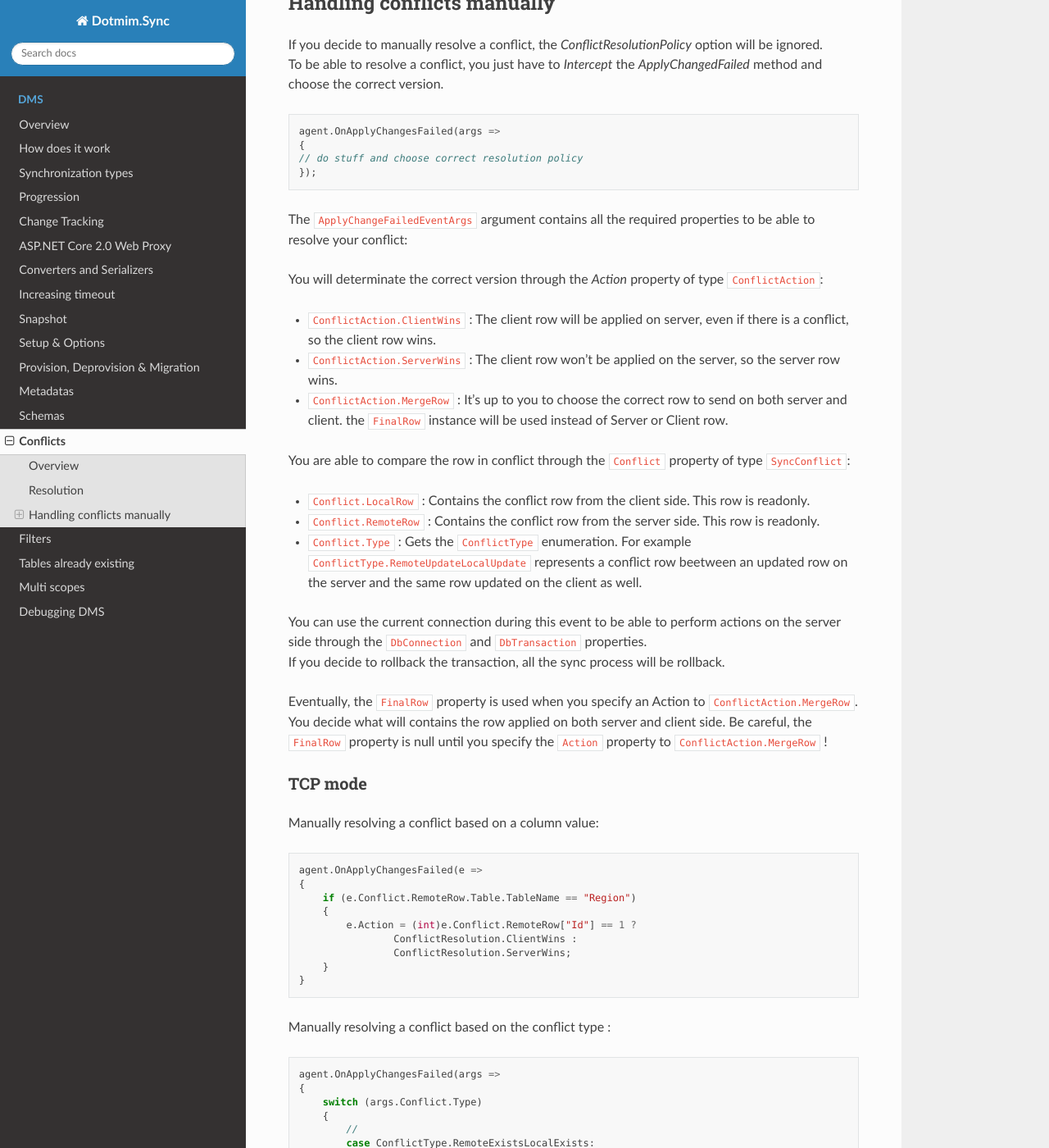
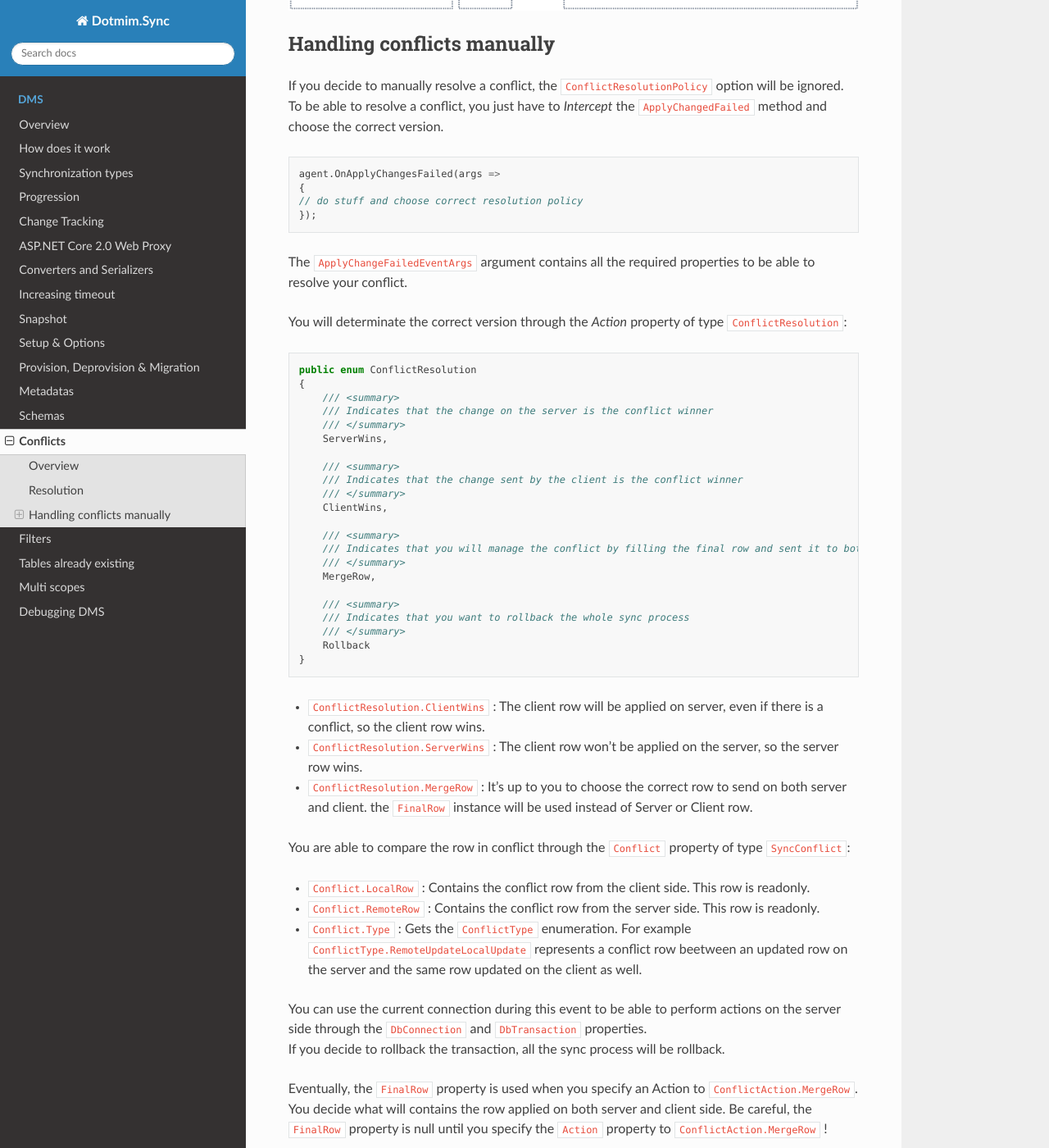
Before and after one commit to Mimetis/Dotmim.Sync, a Sphinx documentation site: the page built from docs/Conflict.rst, in a window 1280 px wide and 1400 px high, scrolled down 3112 px. Shown: the whole window at 82% size. Built offline with Sphinx 7.4.7 and the Read the Docs theme 2.0.0, drawn with Linux system fonts in a browser that asks for light colours; some of the changed text lies outside the part shown.

Commit message:
edit conflict.rst [SKIP CI]

```diff
--- a/docs/Conflict.rst
+++ b/docs/Conflict.rst
@@ -62,8 +63,8 @@ Here is the same workflow, when the conflict resolution is now set to ``ClientWi
 Handling conflicts manually
 ^^^^^^^^^^^^^^^^^^^^^^^^^^^^^^
 
-| If you decide to manually resolve a conflict, the `ConflictResolutionPolicy` option will be ignored.
-| To be able to resolve a conflict, you just have to *Intercept*  the `ApplyChangedFailed` method and choose the correct version.
+| If you decide to manually resolve a conflict, the ``ConflictResolutionPolicy`` option will be ignored.
+| To be able to resolve a conflict, you just have to *Intercept*  the ``ApplyChangedFailed`` method and choose the correct version.
 
 .. code-block:: csharp
 
@@ -73,13 +74,41 @@ Handling conflicts manually
     });
 
 
-The ``ApplyChangeFailedEventArgs`` argument contains all the required properties to be able to resolve your conflict:
+The ``ApplyChangeFailedEventArgs`` argument contains all the required properties to be able to resolve your conflict.
 
-You will determinate the correct version through the `Action` property of type ``ConflictAction``:
+You will determinate the correct version through the `Action` property of type ``ConflictResolution``:
 
-* ``ConflictAction.ClientWins`` : The client row will be applied on server, even if there is a conflict, so the client row wins.
-* ``ConflictAction.ServerWins`` : The client row won't be applied on the server, so the server row wins.
-* ``ConflictAction.MergeRow``   : It's up to you to choose the correct row to send on both server and client. the ``FinalRow`` instance will be used instead of Server or Client row.
+
+.. code-block:: csharp
+
+    public enum ConflictResolution
+    {
+        /// <summary>
+        /// Indicates that the change on the server is the conflict winner
+        /// </summary>
+        ServerWins,
+
+        /// <summary>
+        /// Indicates that the change sent by the client is the conflict winner
+        /// </summary>
+        ClientWins,
+
+        /// <summary>
+        /// Indicates that you will manage the conflict by filling the final row and sent it to both client and server
+        /// </summary>
+        MergeRow,
+
+        /// <summary>
+        /// Indicates that you want to rollback the whole sync process
+        /// </summary>
+        Rollback
+    }
+
+
+
+* ``ConflictResolution.ClientWins`` : The client row will be applied on server, even if there is a conflict, so the client row wins.
+* ``ConflictResolution.ServerWins`` : The client row won't be applied on the server, so the server row wins.
+* ``ConflictResolution.MergeRow``   : It's up to you to choose the correct row to send on both server and client. the ``FinalRow`` instance will be used instead of Server or Client row.
 
 You are able to compare the row in conflict through the ``Conflict`` property of type ``SyncConflict``:
 
@@ -162,7 +191,8 @@ We saw that conflicts are resolved on the server side, if you are in an **HTTP**
         private WebServerManager webServerManager;
 
         // Injected thanks to Dependency Injection
-        public SyncController(WebServerManager webServerManager) => this.webServerManager = webServerManager;
+        public SyncController(WebServerManager webServerManager)
+                            => this.webServerManager = webServerManager;
 
         [HttpPost]
         public async Task Post()
```
Also changed, not shown: other parts of docs/Conflict.rst (+6 -5 lines).
